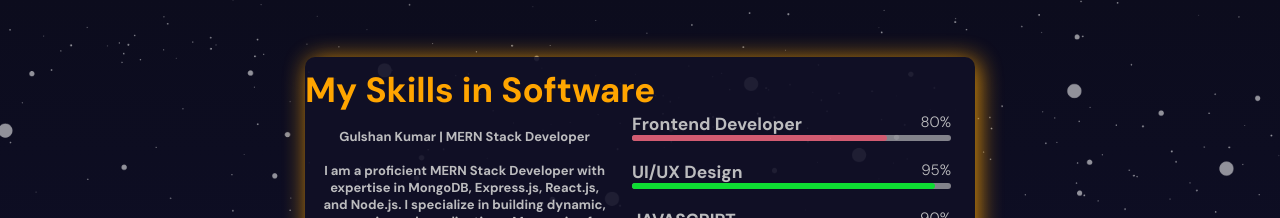
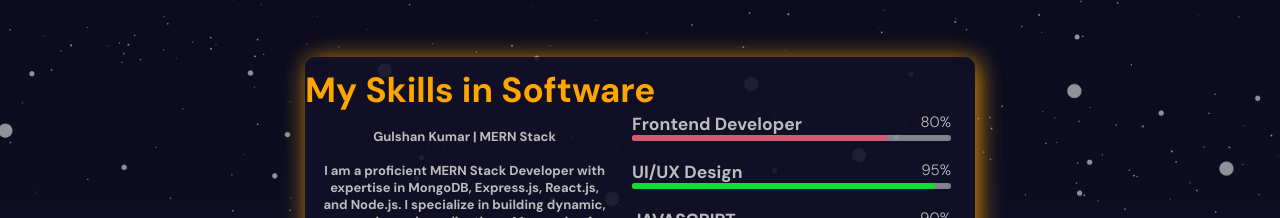
Before and after one commit to gulshan8383/complete-portfolio, a React (Create React App) app: page / in a window 1280 px wide. Shown: the part 824-1042 px from the top of the page. Built offline with nearby package versions, Linux system fonts and the light colour scheme.

Commit message:
Update Skill.jsx

```diff
--- a/src/components/skillbar/Skill.jsx
+++ b/src/components/skillbar/Skill.jsx
@@ -9,7 +9,7 @@ const Skill = () => {
             <div className="about_data grid">
                 <div className="about_info" >
                     <p className="about_desc">
-                       <p className=""> Gulshan Kumar | MERN Stack Developer </p><br/>
+                       <p className=""> Gulshan Kumar | MERN Stack</p><br/>
                         I am a proficient MERN Stack Developer with expertise in MongoDB, Express.js, React.js, and Node.js.
                         I specialize in building dynamic, responsive web applications. My passion for coding and attention to
                         detail ensures the delivery of robust, scalable solutions tailored to meet client needs. </p>
```
